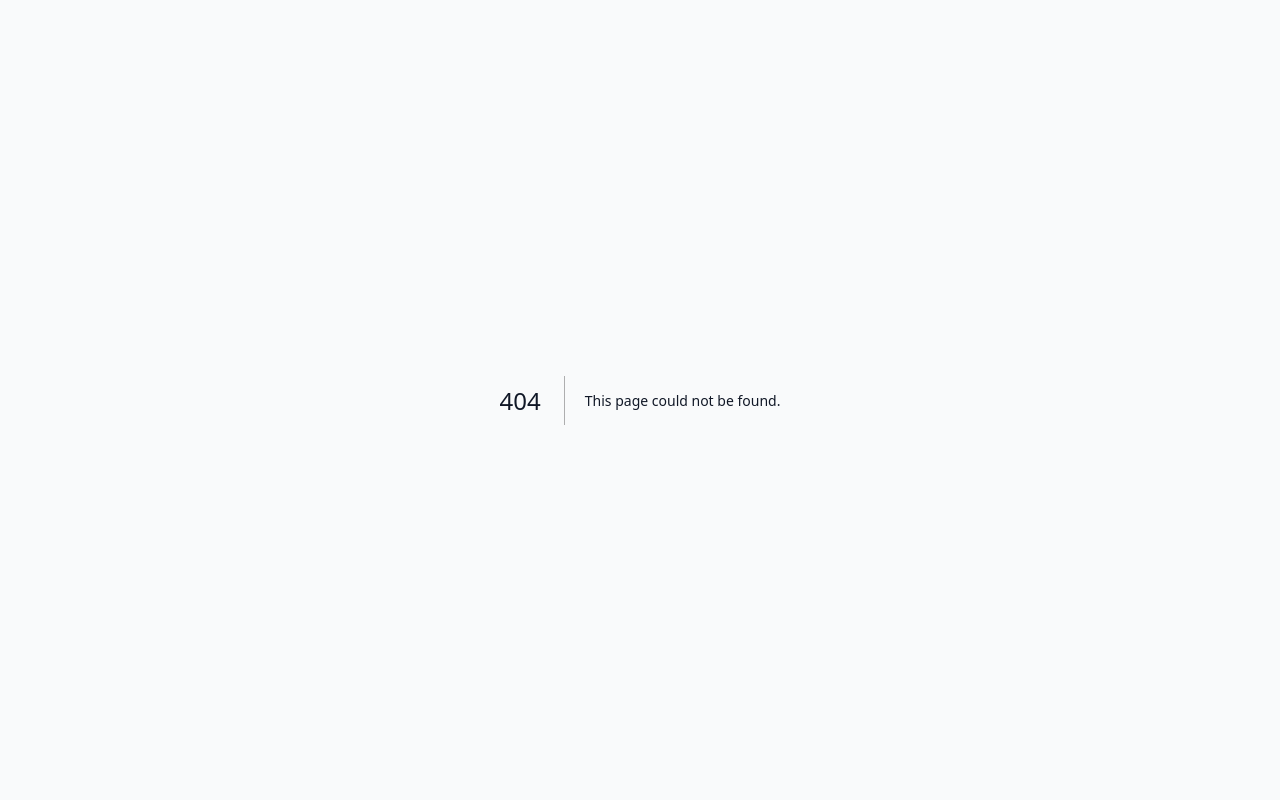
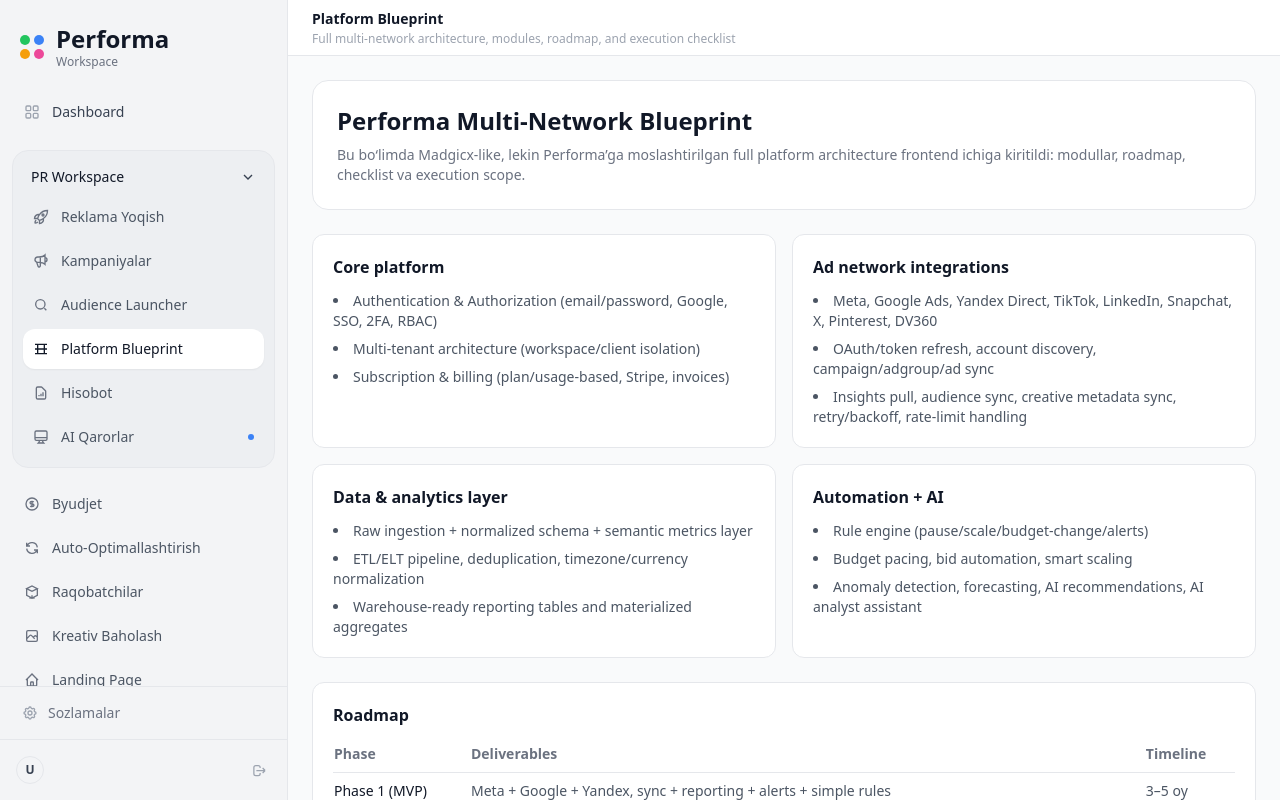
Before and after one commit to Elmun-Technologies/nishon-ai, a Next.js app in the folder apps/web/: page /platform-architecture in a window 1280 px wide. Before the commit this address had no page. Built offline with nearby package versions, Linux system fonts and the light colour scheme; sample sign-in values are in the browser's storage.

Commit message:
Add frontend Platform Blueprint section and navigation

```diff
--- /dev/null
+++ b/apps/web/src/app/(dashboard)/platform-architecture/page.tsx
@@ -0,0 +1,120 @@
+'use client'
+
+const MODULES: Array<{ title: string; items: string[] }> = [
+  {
+    title: 'Core platform',
+    items: [
+      'Authentication & Authorization (email/password, Google, SSO, 2FA, RBAC)',
+      'Multi-tenant architecture (workspace/client isolation)',
+      'Subscription & billing (plan/usage-based, Stripe, invoices)',
+    ],
+  },
+  {
+    title: 'Ad network integrations',
+    items: [
+      'Meta, Google Ads, Yandex Direct, TikTok, LinkedIn, Snapchat, X, Pinterest, DV360',
+      'OAuth/token refresh, account discovery, campaign/adgroup/ad sync',
+      'Insights pull, audience sync, creative metadata sync, retry/backoff, rate-limit handling',
+    ],
+  },
+  {
+    title: 'Data & analytics layer',
+    items: [
+      'Raw ingestion + normalized schema + semantic metrics layer',
+      'ETL/ELT pipeline, deduplication, timezone/currency normalization',
+      'Warehouse-ready reporting tables and materialized aggregates',
+    ],
+  },
+  {
+    title: 'Automation + AI',
+    items: [
+      'Rule engine (pause/scale/budget-change/alerts)',
+      'Budget pacing, bid automation, smart scaling',
+      'Anomaly detection, forecasting, AI recommendations, AI analyst assistant',
+    ],
+  },
+]
+
+const ROADMAP = [
+  { phase: 'Phase 1 (MVP)', detail: 'Meta + Google + Yandex, sync + reporting + alerts + simple rules', timeline: '3–5 oy' },
+  { phase: 'Phase 2', detail: 'Advanced automation, budget pacing, creative & audience analytics', timeline: '6–9 oy' },
+  { phase: 'Phase 3', detail: 'Attribution + CRM + offline conversions + LTV/cohort/funnel', timeline: '9–12 oy' },
+  { phase: 'Phase 4', detail: 'AI platform: recommendations, forecasting, natural-language analytics', timeline: '12+ oy' },
+  { phase: 'Phase 5', detail: 'Enterprise: white-label, approvals, advanced RBAC, compliance', timeline: '12–24 oy' },
+]
+
+const CHECKLIST: Array<{ group: string; points: string[] }> = [
+  { group: 'Integrations', points: ['Meta Ads', 'Google Ads', 'Yandex Direct', 'TikTok Ads', 'LinkedIn Ads', 'Snapchat Ads', 'X Ads', 'Pinterest Ads', 'DV360', 'GA4'] },
+  { group: 'Sync Engine', points: ['OAuth', 'token refresh', 'scheduled sync', 'incremental sync', 'backfill', 'webhook/polling', 'retry/error monitoring'] },
+  { group: 'Reporting', points: ['Unified dashboard', 'drill-down reports', 'custom report builder', 'saved reports', 'CSV/Excel/PDF export', 'scheduled reports'] },
+  { group: 'Automation', points: ['rules', 'budget changes', 'bid changes', 'pause/resume', 'smart scaling', 'alerts (Slack/Telegram/email)'] },
+  { group: 'Attribution', points: ['UTM builder', 'click ID support', 'server-side events', 'CRM conversion import', 'attribution models'] },
+  { group: 'AI', points: ['recommendations', 'anomaly detection', 'forecasting', 'AI analyst chat'] },
+]
+
+export default function PlatformArchitecturePage() {
+  return (
+    <div className="space-y-6">
+      <section className="rounded-2xl border border-[#E5E7EB] bg-white p-6">
+        <h2 className="text-2xl font-semibold text-[#111827]">Performa Multi-Network Blueprint</h2>
+        <p className="text-sm text-[#6B7280] mt-2">
+          Bu bo‘limda Madgicx-like, lekin Performa’ga moslashtirilgan full platform architecture frontend ichiga kiritildi:
+          modullar, roadmap, checklist va execution scope.
+        </p>
+      </section>
+
+      <section className="grid grid-cols-1 lg:grid-cols-2 gap-4">
+        {MODULES.map((module) => (
+          <div key={module.title} className="rounded-xl border border-[#E5E7EB] bg-white p-5">
+            <h3 className="text-base font-semibold text-[#111827]">{module.title}</h3>
+            <ul className="mt-3 space-y-2 list-disc list-inside text-sm text-[#4B5563]">
+              {module.items.map((item) => (
+                <li key={item}>{item}</li>
+              ))}
+            </ul>
+          </div>
+        ))}
+      </section>
+
+      <section className="rounded-xl border border-[#E5E7EB] bg-white p-5">
+        <h3 className="text-base font-semibold text-[#111827]">Roadmap</h3>
+        <div className="mt-4 overflow-x-auto">
+          <table className="w-full text-sm">
+            <thead>
+              <tr className="text-left text-[#6B7280] border-b border-[#E5E7EB]">
+                <th className="pb-2">Phase</th>
+                <th className="pb-2">Deliverables</th>
+                <th className="pb-2">Timeline</th>
+              </tr>
+            </thead>
+            <tbody>
+              {ROADMAP.map((row) => (
+                <tr key={row.phase} className="border-b border-[#F3F4F6] align-top">
+                  <td className="py-2 font-medium text-[#111827]">{row.phase}</td>
+                  <td className="py-2 text-[#4B5563]">{row.detail}</td>
+                  <td className="py-2 text-[#4B5563]">{row.timeline}</td>
+                </tr>
+              ))}
+            </tbody>
+          </table>
+        </div>
+      </section>
+
+      <section className="rounded-xl border border-[#E5E7EB] bg-white p-5">
+        <h3 className="text-base font-semibold text-[#111827]">Execution checklist</h3>
+        <div className="mt-4 grid grid-cols-1 md:grid-cols-2 gap-4">
+          {CHECKLIST.map((block) => (
+            <div key={block.group} className="rounded-lg border border-[#E5E7EB] p-4">
+              <p className="font-medium text-[#111827]">{block.group}</p>
+              <ul className="mt-2 space-y-1 text-sm text-[#4B5563]">
+                {block.points.map((point) => (
+                  <li key={point}>• {point}</li>
+                ))}
+              </ul>
+            </div>
+          ))}
+        </div>
+      </section>
+    </div>
+  )
+}
--- a/apps/web/src/components/layout/Header.tsx
+++ b/apps/web/src/components/layout/Header.tsx
@@ -14,6 +14,10 @@
   '/audiences': {
     title: 'Audience Launcher',
     subtitle: 'Build and launch full-funnel audiences with AI-assisted presets',
+  },
+  '/platform-architecture': {
+    title: 'Platform Blueprint',
+    subtitle: 'Full multi-network architecture, modules, roadmap, and execution checklist',
   },
   '/ai-decisions': {
     title: 'AI Decisions',
--- a/apps/web/src/components/layout/Sidebar.tsx
+++ b/apps/web/src/components/layout/Sidebar.tsx
@@ -41,6 +41,16 @@
       <svg width="16" height="16" fill="none" viewBox="0 0 24 24" stroke="currentColor" strokeWidth={2}>
         <circle cx="11" cy="11" r="7" />
         <path d="M20 20l-3-3" />
+      </svg>
+    ),
+  },
+  {
+    href: '/platform-architecture',
+    label: 'Platform Blueprint',
+    icon: (
+      <svg width="16" height="16" fill="none" viewBox="0 0 24 24" stroke="currentColor" strokeWidth={2}>
+        <path d="M3 5h18M3 12h18M3 19h18" />
+        <path d="M7 5v14M17 5v14" />
       </svg>
     ),
   },
```
